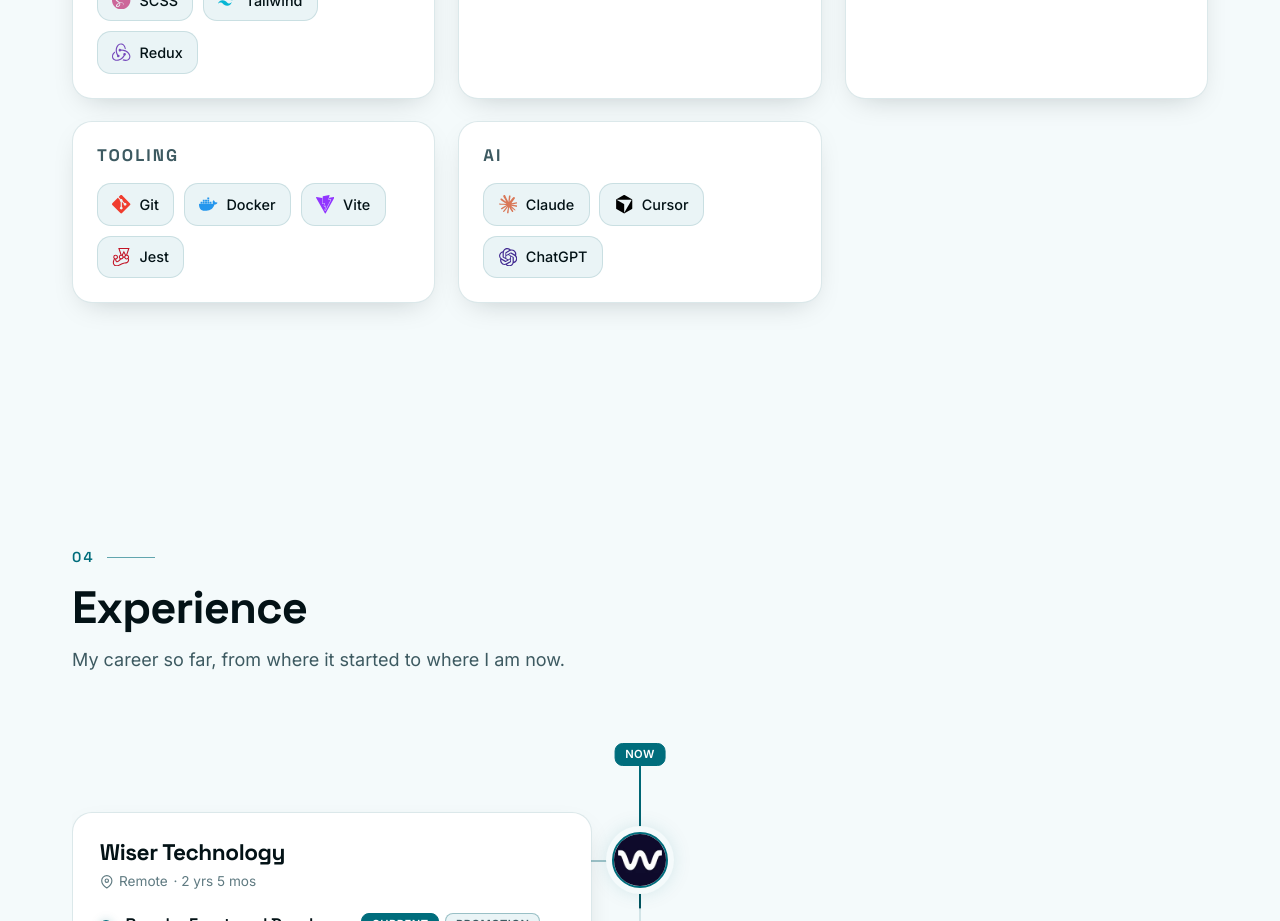
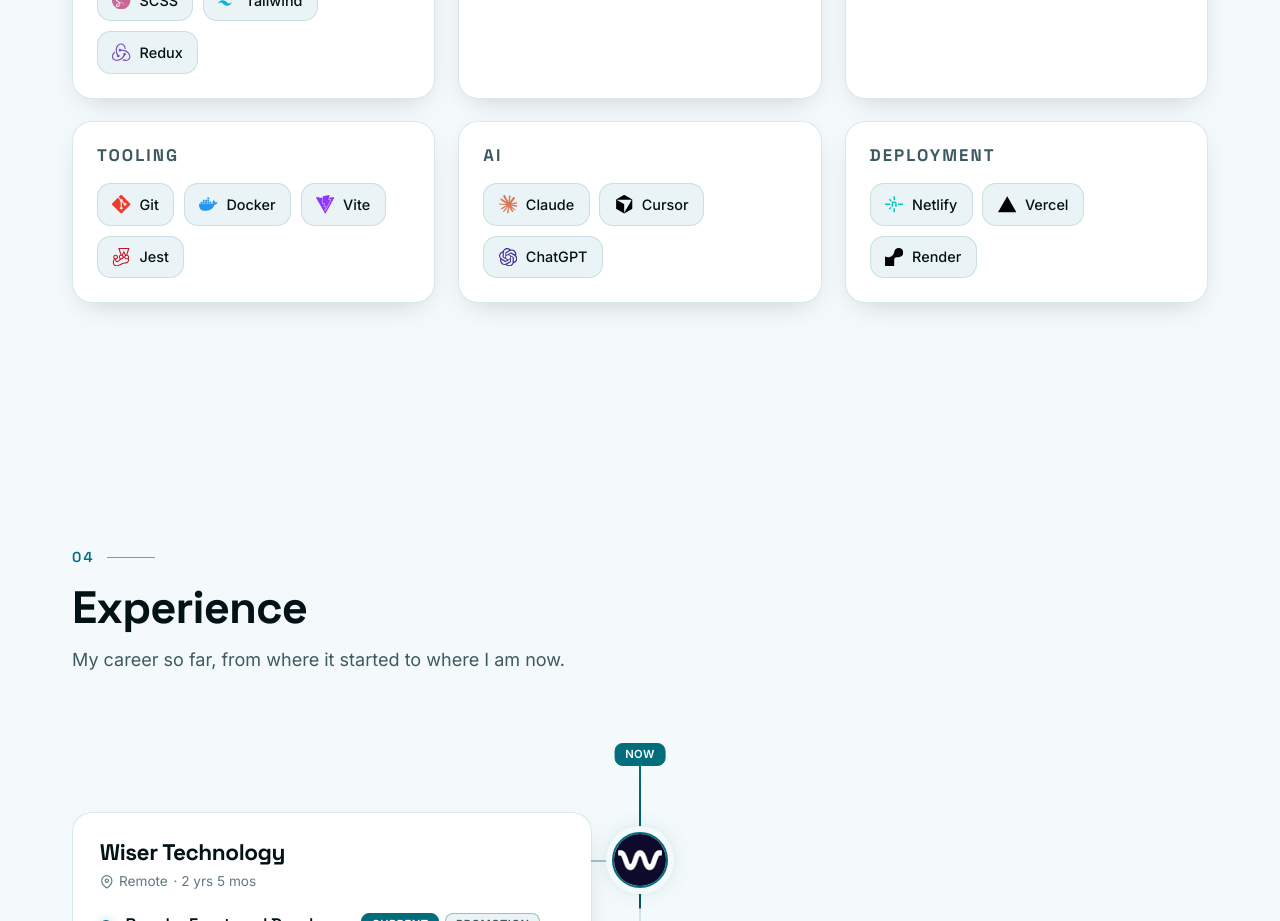
Before and after one commit to nikolamihailov/koleto-portfolio-site, a React (Vite) app: page / in a window 1280 px wide. Shown: the part 3700-4621 px from the top of the page. Built offline with nearby package versions, Linux system fonts and the light colour scheme.

Commit message:
Skills: add Deployment card (Netlify, Vercel, Render)

```diff
--- a/src/data/skills.ts
+++ b/src/data/skills.ts
@@ -6,4 +6,5 @@ export const skills: SkillGroup[] = [
   { title: 'Creative', items: ['threejs', 'framer', 'figma'] },
   { title: 'Tooling', items: ['git', 'docker', 'vite', 'jest'] },
   { title: 'AI', items: ['claude', 'cursor', 'chatgpt'] },
+  { title: 'Deployment', items: ['netlify', 'vercel', 'render'] },
 ];
--- a/src/data/tech.ts
+++ b/src/data/tech.ts
@@ -11,6 +11,7 @@ import {
   SiZod,
   SiVercel,
   SiNetlify,
+  SiRender,
   SiAngular,
   SiMongoose,
   SiJsonwebtokens,
@@ -67,6 +68,7 @@ import {
   siZod,
   siVercel,
   siNetlify,
+  siRender,
   siAngular,
   siMongoose,
   siJsonwebtokens,
@@ -139,6 +141,7 @@ export const tech: Record<TechId, Tech> = {
   zod: { name: 'Zod', icon: SiZod, ...brand(siZod) },
   vercel: { name: 'Vercel', icon: SiVercel, ...brand(siVercel) },
   netlify: { name: 'Netlify', icon: SiNetlify, ...brand(siNetlify) },
+  render: { name: 'Render', icon: SiRender, ...brand(siRender) },
   angular: { name: 'Angular', icon: SiAngular, ...brand(siAngular) },
   mongoose: { name: 'Mongoose', icon: SiMongoose, ...brand(siMongoose) },
   jwt: { name: 'JWT', icon: SiJsonwebtokens, ...brand(siJsonwebtokens) },
--- a/src/data/types.ts
+++ b/src/data/types.ts
@@ -36,7 +36,8 @@ export type TechId =
   | 'nestjs'
   | 'claude'
   | 'cursor'
-  | 'chatgpt';
+  | 'chatgpt'
+  | 'render';
 
 export interface Tech {
   name: string;
```
